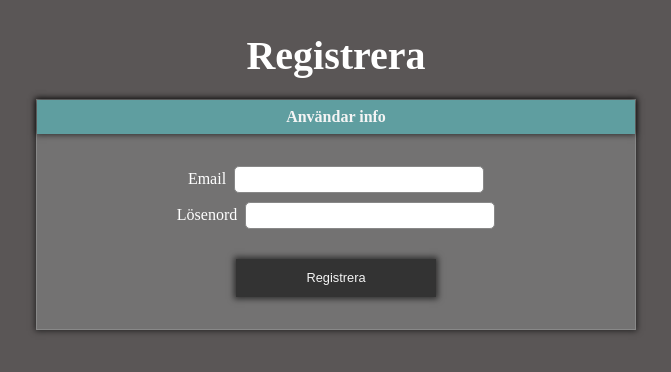
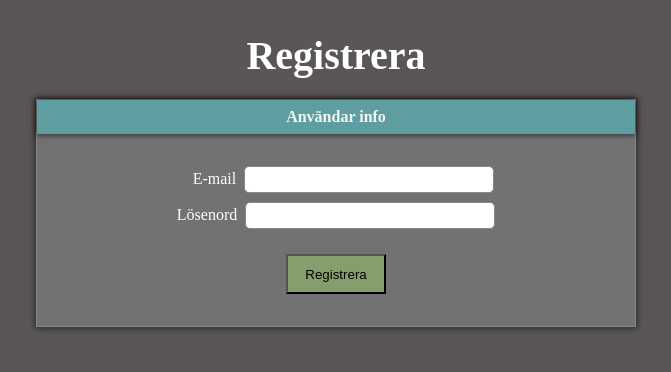
Before and after one commit to Larsn280/Aerums, a React (Create React App) app in the folder aerums-react/: page /register in a window 1280 px wide. Shown: the top 372 px of the page, without its empty margins (304-975 px from the left). Built offline with nearby package versions, Linux system fonts and the light colour scheme; a web font is replaced by a local one.

Commit message:
Registrera

```diff
--- a/aerums-react/src/components/register/Register.jsx
+++ b/aerums-react/src/components/register/Register.jsx
@@ -52,7 +52,7 @@ function Register() {
         <section className="form-wrapper">
           <form className="form" onSubmit={handleRegister}>
             <div className="form-control">
-              <label htmlFor="Email">Email</label>
+              <label className="userName" htmlFor="Email">E-mail</label>
               <input
                 onChange={onHandleEmailTextChanged}
                 value={email}
@@ -72,7 +72,7 @@ function Register() {
               />
             </div>
             <div className="buttons">
-              <button type="submit" className="btn">
+              <button type="submit" className="greenBtn">
                 Registrera
               </button>
             </div>
```
